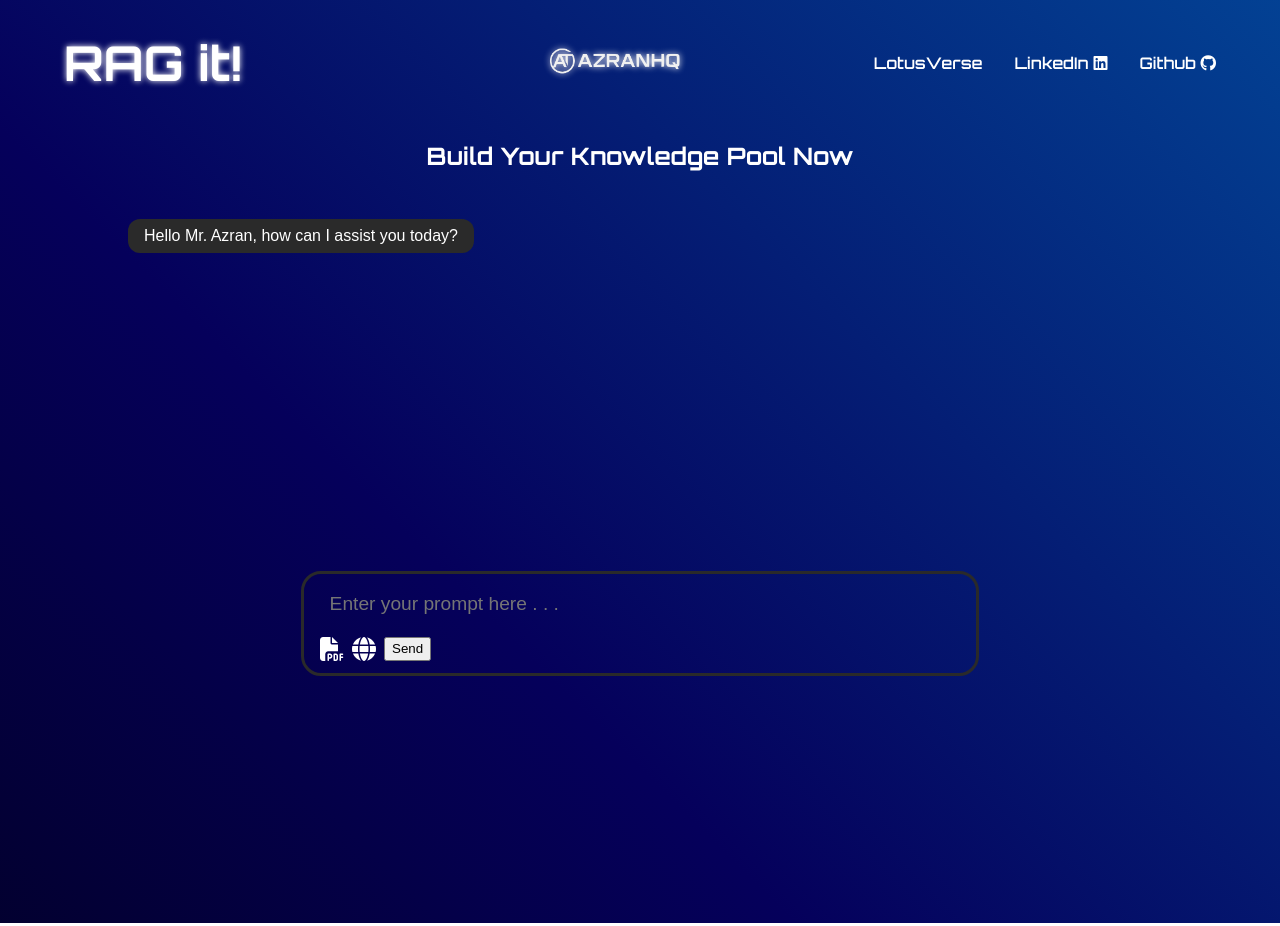
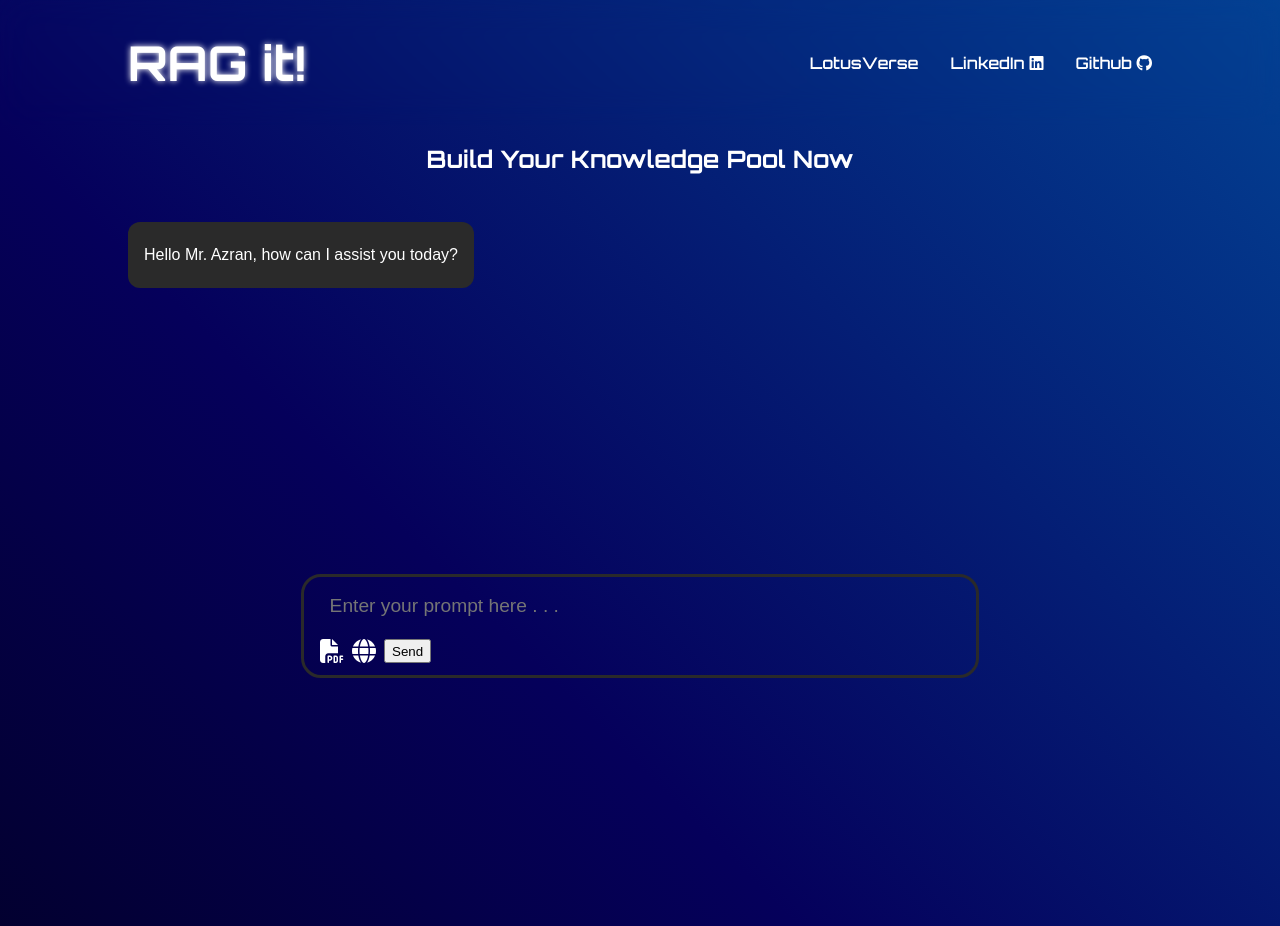
Before and after one commit to Takumi-2112/ragit_client, a React (Vite) app in the folder client/: page / in a window 1280 px wide. Both pictures are taken after a click on the button "Get started". Built offline with nearby package versions, Linux system fonts and the light colour scheme; a web font is replaced by a local one.

Commit message:
setting up markdown font conversion

```diff
--- a/client/package.json
+++ b/client/package.json
@@ -11,7 +11,8 @@
   },
   "dependencies": {
     "react": "^19.0.0",
-    "react-dom": "^19.0.0"
+    "react-dom": "^19.0.0",
+    "react-markdown": "^10.1.0"
   },
   "devDependencies": {
     "@eslint/js": "^9.22.0",
--- a/client/src/components/Chatfield.jsx
+++ b/client/src/components/Chatfield.jsx
@@ -1,4 +1,5 @@
 import { useState } from "react";
+import ReactMarkdown from 'react-markdown';
 import "../styles/Chatfield.css";
 
 function Chatfield({
@@ -11,14 +12,12 @@ function Chatfield({
   handlePDFClick,
 }) {
 
-
   const handleKeyDown = (e) => {
     if (e.key === 'Enter' && !e.shiftKey) {
       e.preventDefault(); // Prevent the default behavior (new line)
       handleSend(e); // Submit the form
     }
   };
-
 
   return (
     <div className="master-chatfield">
@@ -30,7 +29,15 @@ function Chatfield({
               message.sender === "user" ? "user-message" : "bot-message"
             }`}
           >
-            {message.text}
+            {message.sender === "bot" ? (
+              <div className="markdown-content">
+                <ReactMarkdown>
+                  {message.text}
+                </ReactMarkdown>
+              </div>
+            ) : (
+              message.text
+            )}
           </div>
         ))}
       </div>
--- a/client/src/components/Navbar.jsx
+++ b/client/src/components/Navbar.jsx
@@ -5,7 +5,7 @@ function Navbar () {
   return (
     <div className="navbar">
       <h1 className="nav-title">RAG it!</h1>
-      <div className="nav-title-logo"><img className='nav-logo-image' src={logoTitle} alt="" /></div>
+      {/* <div className="nav-title-logo"><img className='nav-logo-image' src={logoTitle} alt="" /></div> */}
       <div className="nav-links">
         <a href="/"><span className='lotus'>Lotus</span><span className='verse'>Verse</span></a>
         <a className='linkedin' href="https://www.linkedin.com/in/thomas-azran-b3427b311/">LinkedIn <span className='link'><i className="fa-brands fa-linkedin"></i></span></a>
--- a/client/src/components/PDFURLModal.jsx
+++ b/client/src/components/PDFURLModal.jsx
@@ -1,6 +1,58 @@
 import "../styles/PDFURLModal.css";
 
 function PDFURLModal({ pdf, setPDF, url, stURL, handleModalClose }) {
+
+
+  const handleSubmit = async (e) => {
+  e.preventDefault();
+
+  if (pdf) {
+    // If PDF is selected, send it to the server
+    const formData = new FormData();
+    formData.append("file", pdf);
+
+    try {
+      const response = await fetch("http://localhost:8080/upload-pdf", {
+        method: "POST",
+        body: formData,
+      });
+
+      if (!response.ok) throw new Error("Failed to upload PDF")
+       console.log("PDF upload response:", response);
+
+      const data = await response.json();
+      console.log("Server response:", data);
+      alert("PDF Uploaded and processed successfully!");
+
+    } catch (error) {
+      console.error("Error uploading PDF:", error.message);
+      alert("Failed to upload PDF");
+    }
+  } else if (url) {
+    try {
+      const response = await fetch("http://localhost:8080/ingest-url", {
+        method: "POST",
+        headers: { "Content-Type": "application/json" },
+        body: JSON.stringify({ url }),
+      });
+
+      if (!response.ok) throw new Error("Failed to ingest URL");
+
+      const data = await response.json();
+      console.log("Server response:", data);
+      alert("URL ingested successfully!");
+
+    } catch (error) {
+      console.error("Error ingesting URL:", error.message);
+      alert("Failed to ingest URL");
+    }
+  } else {
+    alert("Please select a PDF or enter a URL.");
+  }
+
+  handleModalClose();
+};
+
   return (
     <div className="modal">
       <div className="modal-overlay">
@@ -8,7 +60,7 @@ function PDFURLModal({ pdf, setPDF, url, stURL, handleModalClose }) {
           <div className="modal-close-container">
             <i className="fa-solid fa-xmark close-modal" onClick={handleModalClose}></i>
           </div>
-          <form>
+          <form className="modal-form" onSubmit={handleSubmit}>
             <div className="modal-inputs">
               {pdf && true ? (
                 <>
--- a/client/src/styles/App.css
+++ b/client/src/styles/App.css
@@ -42,6 +42,7 @@
   gap: 1rem;
   width: 100%;
   height: 100%;
+  padding: 10% 0 0 0;
 }
 
 .app-title{
--- a/client/src/styles/Navbar.css
+++ b/client/src/styles/Navbar.css
@@ -1,9 +1,13 @@
 .navbar {
-  width: 90%;
+  width: 100%;
   display: flex;
   justify-content: space-between;
   align-items: center;
   font-family: 'Orbitron', sans-serif;
+  position: fixed;
+  top: 0;
+  z-index: 1000;
+  backdrop-filter: blur(1rem);
 
   a{
     text-decoration: none;
@@ -14,6 +18,7 @@
 .nav-title {
   font-size: 3rem;
   filter: drop-shadow(0 0 0.2rem #ffffff);
+  margin-left: 10%;
 }
 
 .nav-title-logo{
@@ -36,6 +41,7 @@
   font-size: 1rem;
   font-weight: 600;
   transition: 0.15s ease;
+  margin-right: 10%;
 
   a:hover {
     color:#d1d1d1;
```
Also changed, not shown: client/src/components/Footer.jsx (added), 1 other file (tests, documents, lock files or other folders).
